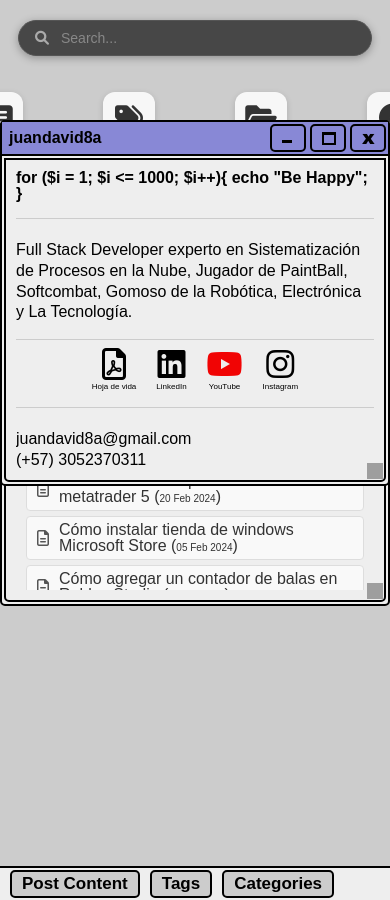
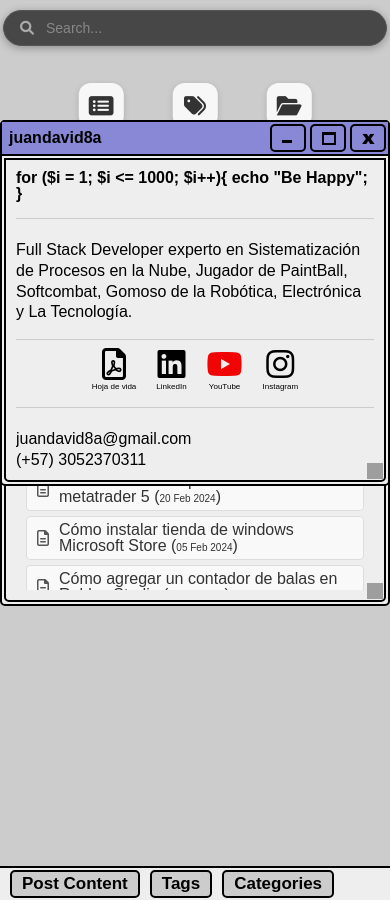
Before and after one commit to codigo8a/codigo8a.github.io, a Jekyll site: the page built from index.markdown, in a window 390 px wide. Built offline with Jekyll 4.4.1, drawn with Linux system fonts in a browser that asks for light colours; nearby versions of some CDN libraries; grey boxes are pictures that could not be loaded.

Commit message:
feat: moble css updated

```diff
--- a/assets/css/style.css
+++ b/assets/css/style.css
@@ -234,7 +234,7 @@ select {
   background-color: #8888d6;
 }
 
-.windowHeader > span {
+.windowHeader>span {
   display: inline-block;
   cursor: pointer;
   border: 2px solid #000;
@@ -250,15 +250,15 @@ select {
   overflow: hidden;
 }
 
-.windowHeader > span:hover {
+.windowHeader>span:hover {
   background: rgba(255, 255, 255, 0.3);
 }
 
-.windowHeader > span.winclose:hover {
+.windowHeader>span.winclose:hover {
   background: #f15454;
 }
 
-.windowHeader > span > span {
+.windowHeader>span>span {
   display: inline-block;
   height: 8px;
   width: 10px;
@@ -267,24 +267,24 @@ select {
   left: 10px;
 }
 
-.winminimize > span {
+.winminimize>span {
   border-bottom: 3px solid #000;
 }
 
-.winmaximize > span {
+.winmaximize>span {
   border: 2px solid #000;
   border-top: 3px solid #000;
 }
 
-.winmaximize > span:nth-child(2) {
+.winmaximize>span:nth-child(2) {
   display: none;
 }
 
-.fullSizeWindow .winmaximize > span:nth-child(1) {
+.fullSizeWindow .winmaximize>span:nth-child(1) {
   margin: 2px 0 0 -4px;
 }
 
-.fullSizeWindow .winmaximize > span:nth-child(2) {
+.fullSizeWindow .winmaximize>span:nth-child(2) {
   display: inline-block;
   top: 3px;
   left: 12px;
@@ -590,9 +590,12 @@ small {
 }
 
 .highlight pre {
-  overflow-x: auto; /* Enable horizontal scrolling */
-  white-space: pre-wrap; /* Allow breaking lines to fit the container */
-  word-wrap: break-word; /* Break long words to fit within the container */
+  overflow-x: auto;
+  /* Enable horizontal scrolling */
+  white-space: pre-wrap;
+  /* Allow breaking lines to fit the container */
+  word-wrap: break-word;
+  /* Break long words to fit within the container */
 }
 
 /*icons welcome page*/
@@ -602,7 +605,8 @@ small {
   justify-content: center;
   width: 100%;
   margin: 0 auto;
-  gap: 20px; /* Ajustar el espacio entre los iconos según sea necesario */
+  gap: 20px;
+  /* Ajustar el espacio entre los iconos según sea necesario */
 }
 
 .icon-item {
@@ -619,9 +623,12 @@ small {
 
 .icon-item p {
   margin-top: 5px;
-  font-size: 12px; /* Ajustar el tamaño de la fuente según sea necesario */
-  text-align: center; /* Asegurarse de que el texto esté centrado */
+  font-size: 12px;
+  /* Ajustar el tamaño de la fuente según sea necesario */
+  text-align: center;
+  /* Asegurarse de que el texto esté centrado */
 }
+
 .icon-text {
   margin-top: 10px;
   font-size: 8px;
@@ -668,12 +675,15 @@ small {
   #window0 {
     left: 2vw;
   }
+
   #window1 {
     left: 10vw;
   }
+
   #window2 {
     left: 18vw;
   }
+
   #window3 {
     left: 50px;
     width: 100%;
@@ -684,13 +694,16 @@ small {
   #window0 .wincontent {
     width: 460px;
   }
+
   #window0 {
     left: 1vw;
   }
+
   #window1 {
     top: 240px;
     left: 6vw;
   }
+
   #window2 {
     top: 360px;
     left: 11vw;
@@ -758,11 +771,40 @@ small {
     width: auto;
     height: 600px;
   }
+
   .windowHeader strong {
     white-space: nowrap;
     overflow: hidden;
     text-overflow: ellipsis;
     width: 5px;
+  }
+
+  #search-bar {
+    width: 90%;
+    max-width: 350px;
+    top: 10px;
+  }
+
+  #icons {
+    top: 75px;
+    flex-wrap: wrap;
+    gap: 4px;
+    width: 95%;
+  }
+
+  #icons a.icon-shortcut {
+    min-width: 80px;
+    padding: 8px 5px;
+  }
+
+  #icons a.icon-shortcut i {
+    width: 45px;
+    height: 45px;
+    font-size: 22px;
+  }
+
+  #icons a.icon-shortcut span {
+    font-size: 11px;
   }
 }
 
```
